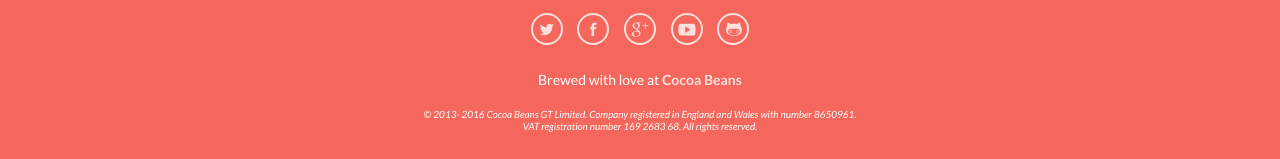
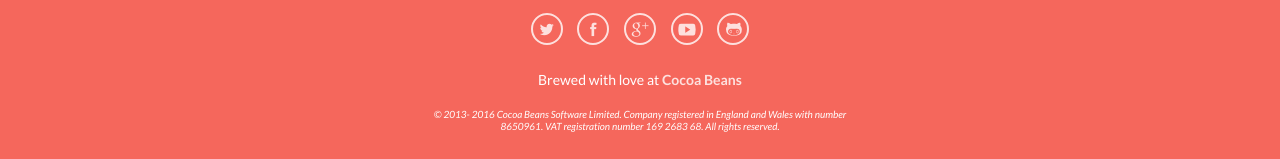
Before and after one commit to cocoabeansltd/cocoabeansltd.github.io, a Jekyll site: the page built from apps/pomodorino/index.html, in a window 1280 px wide. Shown: the part 1003-1162 px from the top of the page. Built offline with Jekyll 4.4.1, drawn with Linux system fonts in a browser that asks for light colours; nearby versions of some CDN libraries; Markdown is read by kramdown in place of the engine named in the settings.

Commit message:
Updates company name

```diff
--- /dev/null
+++ b/Gemfile
@@ -0,0 +1,2 @@
+source 'https://rubygems.org'
+gem 'github-pages'
--- a/_config.yml
+++ b/_config.yml
@@ -1,8 +1,8 @@
 baseurl: /
 permalink: /blog/:year/:month/:day/:title
-url: http://cocoabeans.me
-name: Cocoa Beans
-description: "Cocoa Beans Ltd Official Website"
+url: "http://cocoabeans.io"
+name: "Cocoa Beans Software"
+description: "Cocoa Beans Software Ltd's official Website"
 timezone: Europe/London
 highlighter: pygments
 markdown: redcarpet
--- a/_includes/footer.html
+++ b/_includes/footer.html
@@ -6,6 +9,6 @@
       theYear = now.getYear()
       if (theYear < 1900) theYear += 1900
       document.write(theYear)
-		</script> Cocoa Beans GT Limited. Company registered in England and Wales with number 8650961. VAT registration number 169 2683 68. All rights reserved.
+    </script> Cocoa Beans Software Limited. Company registered in England and Wales with number 8650961. VAT registration number 169 2683 68. All rights reserved.
   </h5>
 </div>
--- a/apps/pomodorino/index.html
+++ b/apps/pomodorino/index.html
@@ -33,18 +34,7 @@ style: /css/pomodorino.css
 					<span class="links-separator">|</span>
 					<a href="https://www.dropbox.com/sh/72vjz802rtwnf23/AADHR94L0OjfIgPHh5pH8Oj9a?dl=0">PRESS KIT</a>
 				</div>
-				{% include social_links.html %}
-				<div id="maker">Brewed with love at <strong><a href="/">Cocoa Beans</a></strong></div>
-				<div id="copyright">
-					<h5>&copy; 2013-
-						<script type="text/javascript">
-						now = new Date
-						theYear = now.getYear()
-						if (theYear < 1900) theYear += 1900
-						document.write(theYear)
-						</script> Cocoa Beans GT Limited. Company registered in England and Wales with number 8650961. VAT registration number 169 2683 68. All rights reserved.
-					</h5>
-				</div>
+				{% include footer.html %}
 			</div>
 		</footer>
     </body>
--- a/index.html
+++ b/index.html
@@ -1,7 +1,7 @@
 ---
 id: home
 layout: page
-title: Cocoa Beans
+title: Cocoa Beans Software
 style: /css/index.css
 ---
 <section class='content-container' id='main'>
```
Also changed, not shown: other parts of _includes/footer.html (+3 -0 lines), other parts of apps/pomodorino/index.html (+1 -0 lines), Gemfile.lock (added), 9 other files. Lines whose indentation alone changed are shown as unchanged.
